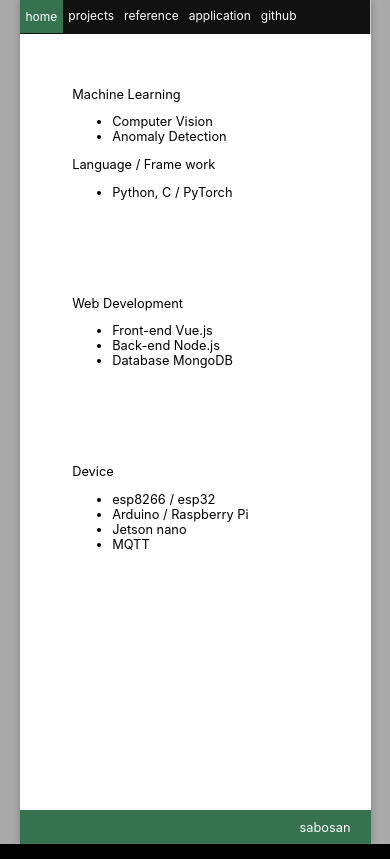
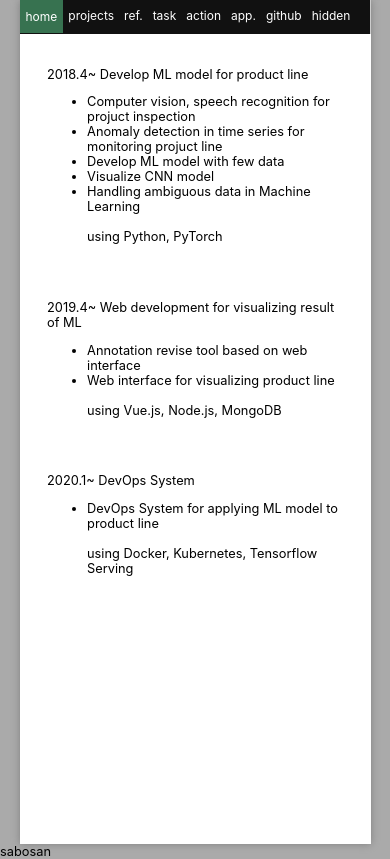
Before and after one commit to sabosan331/introduction_webpage, a plain HTML site: page webpage_on_linode/index.html in a window 390 px wide. Drawn offline with Linux system fonts and the light colour scheme.

Commit message:
revise almost contents and css

```diff
--- a/webpage_on_linode/css/gridstyle.css
+++ b/webpage_on_linode/css/gridstyle.css
@@ -1,4 +1,13 @@
 
+* {
+    box-sizing: border-box;
+}
+body {
+    margin:0px;
+    background-color: #aaaaaa;
+    font-family: -apple-system, BlinkMacSystemFont, 游ゴシック, "Yu Gothic", YuGothic, "ヒラギノ角ゴ Pro W3", "Hiragino Kaku Gothic ProN", メイリオ, Meiryo, sans-serif;
+    font-feature-settings: "palt";
+}
 a {
     color: #222222;
     text-decoration: none;
@@ -7,12 +16,7 @@ a:hover {
     color: darkgreen;
     font-weight:bold;
 }
-body {
-    margin:0px;
-    background-color: #aaaaaa;
-    font-family: -apple-system, BlinkMacSystemFont, 游ゴシック, "Yu Gothic", YuGothic, "ヒラギノ角ゴ Pro W3", "Hiragino Kaku Gothic ProN", メイリオ, Meiryo, sans-serif;
-    font-feature-settings: "palt";
-}
+
 .container {
     margin : 0 5% 0 5%;
     box-shadow: 0 0 8px gray;
@@ -48,8 +52,8 @@ body {
 /* その他 */
 .projects_contents{
     width: 300px;
-    margin : 10px auto 10px auto;
-    padding : 20px;
+    margin : 10px auto 0px auto;
+    padding : 10px;
     /* border : solid 1px #ccc; */
 }
 li {
@@ -112,6 +116,7 @@ font-size:12px;
     display:none;
 }
 .projects_contents{
-    width: 70%;
-    padding : 30px;
+    width: 90%;
+    margin : 10px auto 0px auto;
+    padding : 10px;
 }
--- a/webpage_on_linode/index.html
+++ b/webpage_on_linode/index.html
@@ -17,12 +17,12 @@
 
                 <a href="./index.html"><div class="nav_item nav_home">home</div></a>
                 <a href="./projects/projects.html"><div class="nav_item">projects</div></a>
-                <a href="./reference/reference.html"><div class="nav_item">reference</div></a>
-                <!-- <a href="./task/task.html"><div class="nav_item">task</div></a> -->
-                <!-- <a href="./action/action.html"><div class="nav_item">action</div></a> -->
-                <a href="./application/application.html"><div class="nav_item">application</div></a>
+                <a href="./reference/reference.html"><div class="nav_item">ref.</div></a>
+                <a href="./task/task.html"><div class="nav_item">task</div></a>
+                <a href="./action/action.html"><div class="nav_item">action</div></a>
+                <a href="./application/application.html"><div class="nav_item">app.</div></a>
                 <a href="https://github.com/seijikojima"><div class="nav_item">github</div></a>
-                <!-- <a href="./projects_hidden/projects.html"><div class="nav_item">hidden</div></a> -->
+                <a href="./hidden_projects/projects.html"><div class="nav_item">hidden</div></a>
 
         </nav>
 
@@ -30,40 +30,37 @@
 
 
             <div class="projects_contents">
-                <p align="left">Machine Learning</p>
+                <p align="left">2018.4~ Develop ML model for product line</p>
                 <ul>
-                    <li>Computer Vision</li>
-                    <li>Anomaly Detection</li>
+                    <li>Computer vision, speech recognition for projuct inspection</li>
+                    <li>Anomaly detection in time series for monitoring projuct line</li>
+                    <li>Develop ML model with few data</li>
+                    <li>Visualize CNN model</li>
+                    <li>Handling ambiguous data in Machine Learning</li>
+                    <br>using Python, PyTorch
                 </ul>
+            </div>
 
-                <p align="left">Language / Frame work</p>
+
+            <div class="projects_contents">
+                <p align="left">2019.4~ Web development for visualizing result of ML</p>
                 <ul>
-                    <li>Python, C / PyTorch</li>
+                    <li>Annotation revise tool based on web interface</li>
+                    <li>Web interface for visualizing product line</li>
+                    <br>using Vue.js, Node.js, MongoDB
                 </ul>
             </div>
 
             <div class="projects_contents">
-
-
-                <p align="left">Web Development</p>
-
+                <p align="left">2020.1~ DevOps System</p>
                 <ul>
-                <li>Front-end Vue.js</li>
-                <li>Back-end Node.js</li>
-                <li>Database MongoDB</li>
+                    <li>DevOps System for applying ML model to product line</li>
+                    <br>using Docker, Kubernetes, Tensorflow Serving
                 </ul>
-
             </div>
 
-            <div class="projects_contents">
-            <p align="left">Device</p>
-                <ul>
-                    <li>esp8266 / esp32</li>
-                    <li>Arduino / Raspberry Pi</li>
-                    <li>Jetson nano</li>
-                    <li>MQTT</li>
-                </ul>
-            </div>
+        </div>
+
 
         </main>
 
```
Also changed, not shown: webpage_on_linode/action/action.html (+23 -31 lines), webpage_on_linode/application/application.html (+3 -3 lines), webpage_on_linode/projects/projects.html (+5 -4 lines), webpage_on_linode/reference/reference.html (+4 -3 lines), webpage_on_linode/task/task.html (+18 -11 lines), webpage_on_linode/hidden_projects/projects.html (renamed from webpage_on_linode/hidden_projects/hidden_projects.html).
